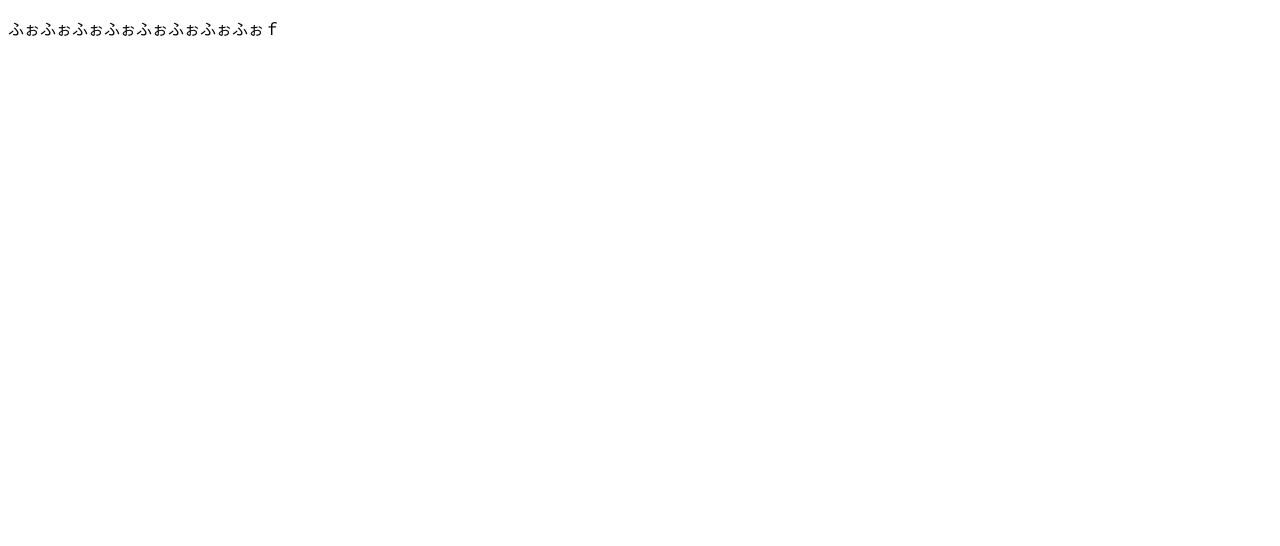
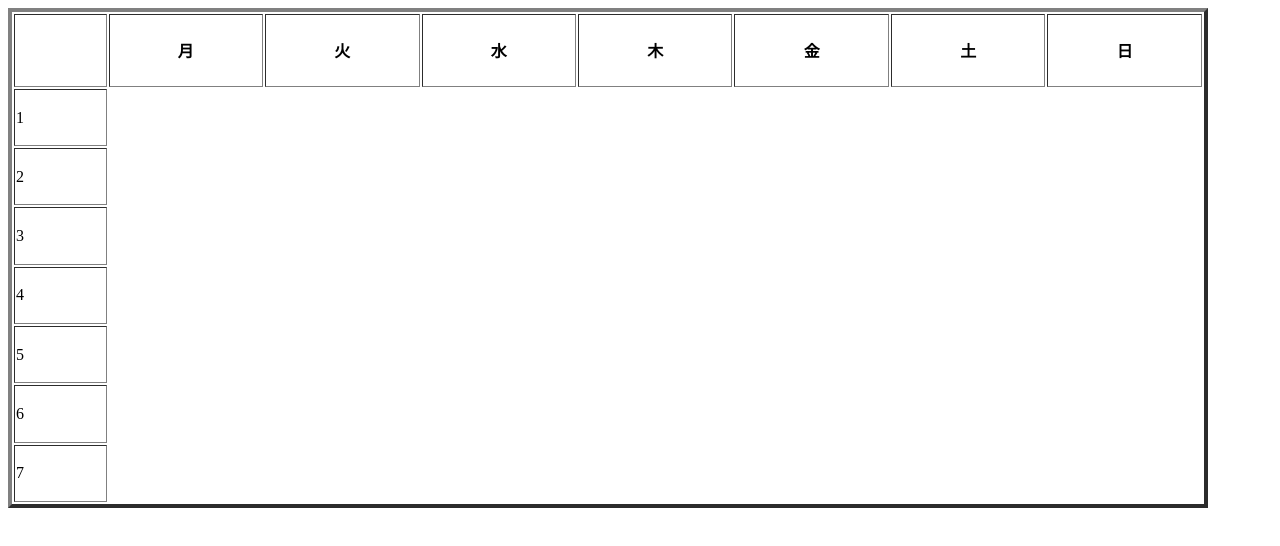
Before and after one commit to neruneruna7/PBL_w2_GlimPlop, a plain HTML site: page 時間割表.html in a window 1280 px wide. Drawn offline with Linux system fonts and the light colour scheme.

Commit message:
カレンダーhtml

```diff
--- a/時間割表.html
+++ b/時間割表.html
@@ -3,9 +3,41 @@
 <head>
     <meta charset="UTF-8">
     <meta name="viewport" content="width=device-width, initial-scale=1.0">
-    <title>GlimPlop</title>
+    <title>時間割表</title>
 </head>
 <body>
-    <p>ふぉふぉふぉふぉふぉふぉふぉふぉｆ</p>
+<table border="4" width="1200" height="500">
+    <tr>
+        <th></th>
+        <th>月</th>
+        <th>火</th>
+        <th>水</th>
+        <th>木</th>
+        <th>金</th>
+        <th>土</th>
+        <th>日</th>
+    </tr>
+    <tr>
+        <td>1</td>
+    </tr>
+    <tr>
+        <td>2</td>
+    </tr>
+    <tr>
+        <td>3</td>
+    </tr>
+    <tr>
+        <td>4</td>
+    </tr>
+    <tr>
+        <td>5</td>
+    </tr>
+    <tr>
+        <td>6</td>
+    </tr>
+    <tr>
+        <td>7</td>
+    </tr>
+</table>
 </body>
 </html>
```
Also changed, not shown: トップページ.html (deleted, +0 -11 lines), ログイン画面.html (deleted, +0 -11 lines), 休講情報.html (deleted, +0 -11 lines).
